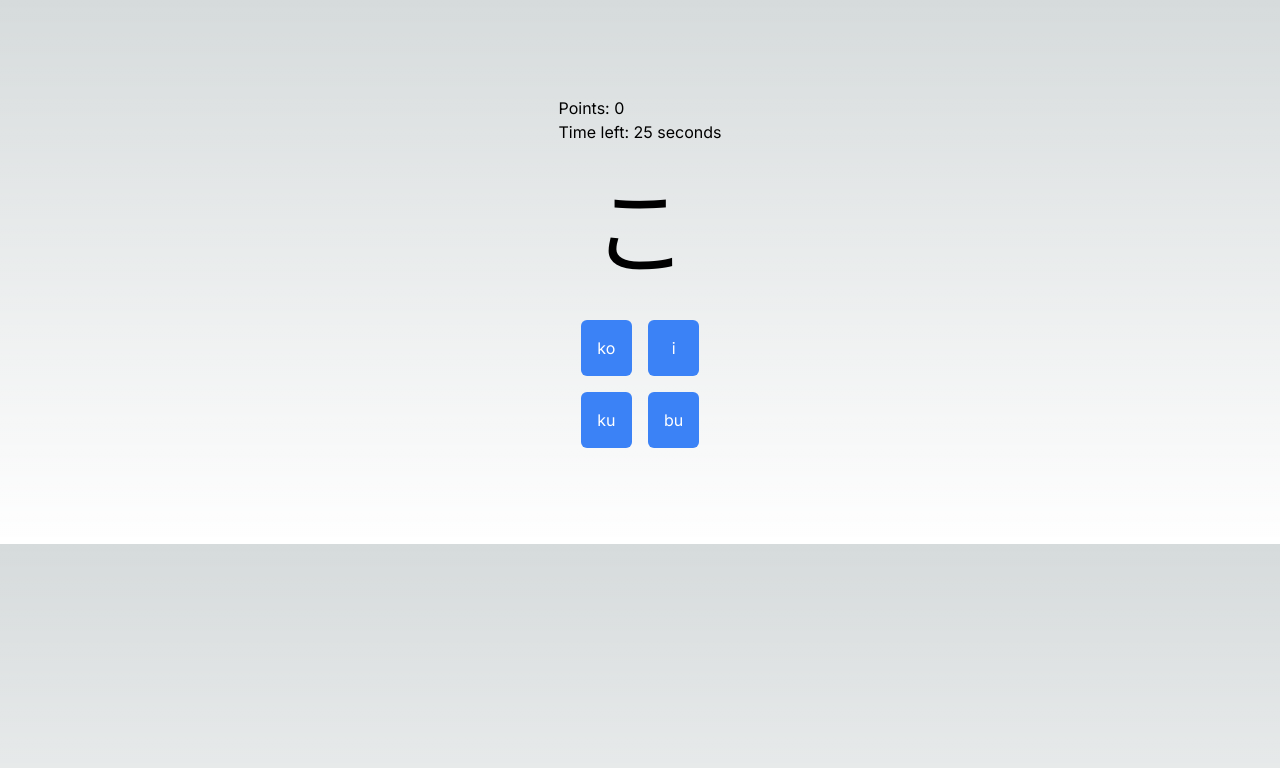
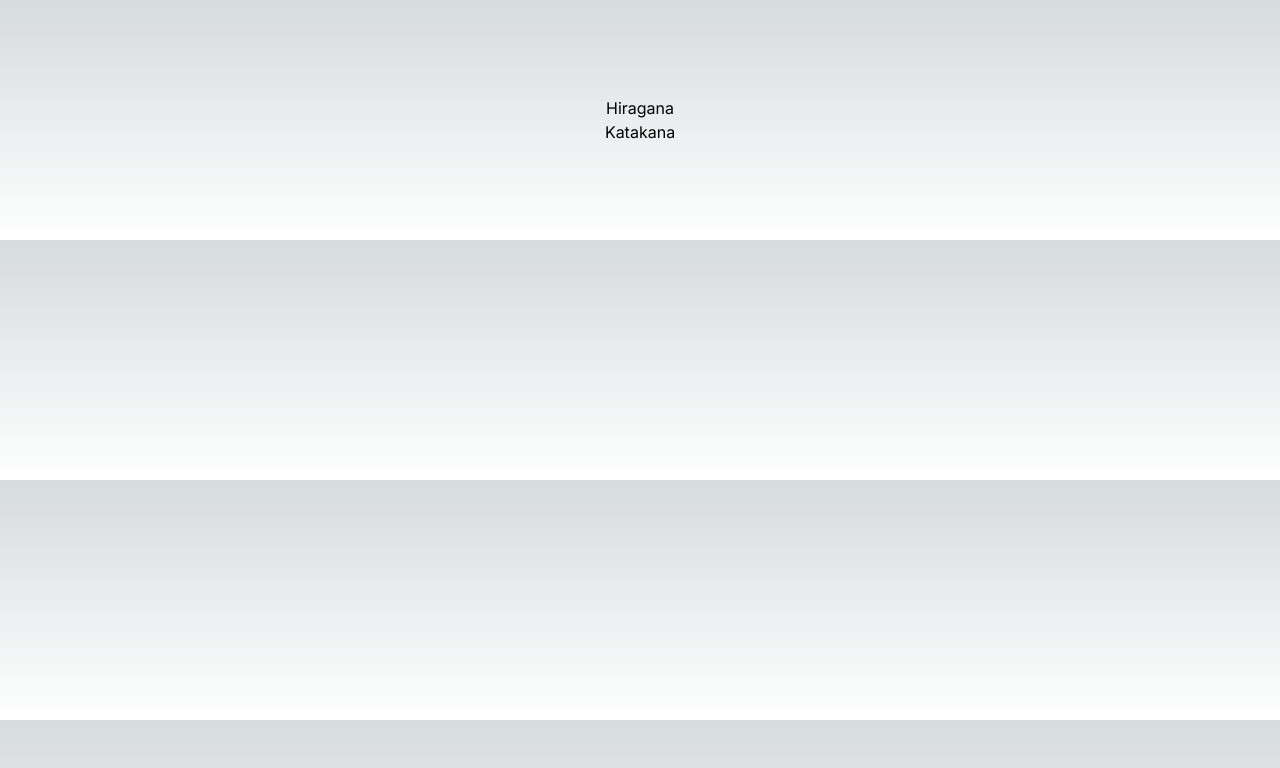
Before and after one commit to saldyy/japanese-alphabet-multiple-question, a Next.js app: page / in a window 1280 px wide. Shown: the top 768 px of the page. Built offline with nearby package versions, Linux system fonts and the light colour scheme.

Commit message:
feat: adding katakana

```diff
--- a/src/app/alphabet.ts
+++ b/src/app/alphabet.ts
@@ -75,5 +75,112 @@ const Alphabet: Partial<Record<CharacterType, Record<string, string>>> =
       ぺ: "pe",
       ぽ: "po",
     },
+    katakana: {
+      'ア': 'a',
+      'イ': 'i',
+      'ウ': 'u',
+      'エ': 'e',
+      'オ': 'o',
+      'カ': 'ka',
+      'キ': 'ki',
+      'ク': 'ku',
+      'ケ': 'ke',
+      'コ': 'ko',
+      'サ': 'sa',
+      'シ': 'shi',
+      'ス': 'su',
+      'セ': 'se',
+      'ソ': 'so',
+      'タ': 'ta',
+      'チ': 'chi',
+      'ツ': 'tsu',
+      'テ': 'te',
+      'ト': 'to',
+      'ナ': 'na',
+      'ニ': 'ni',
+      'ヌ': 'nu',
+      'ネ': 'ne',
+      'ノ': 'no',
+      'ハ': 'ha',
+      'ヒ': 'hi',
+      'フ': 'hu',
+      'ヘ': 'he',
+      'ホ': 'ho',
+      'マ': 'ma',
+      'ミ': 'mi',
+      'ム': 'mu',
+      'メ': 'me',
+      'モ': 'mo',
+      'ヤ': 'ya',
+      'ユ': 'yu',
+      'ヨ': 'yo',
+      'ラ': 'ra',
+      'リ': 'ri',
+      'ル': 'ru',
+      'レ': 're',
+      'ロ': 'ro',
+      'ワ': 'wa',
+      'ヲ': 'wo',
+      'ン': 'n',
+      'ガ': 'ga',
+      'ギ': 'gi',
+      'グ': 'gu',
+      'ゲ': 'ge',
+      'ゴ': 'go',
+      'ザ': 'za',
+      'ジ': 'ji',
+      'ズ': 'zu',
+      'ゼ': 'ze',
+      'ゾ': 'zo',
+      'ダ': 'da',
+      'ヂ': 'ji',
+      'ヅ': 'zu',
+      'デ': 'de',
+      'ド': 'do',
+      'バ': 'ba',
+      'ビ': 'bi',
+      'ブ': 'bu',
+      'ベ': 'be',
+      'ボ': 'bo',
+      'パ': 'pa',
+      'ピ': 'pi',
+      'プ': 'pu',
+      'ペ': 'pe',
+      'ポ': 'po',
+      'ッ': 'n',
+      'キャ': 'kya',
+      'キュ': 'kyu',
+      'キョ': 'kyo',
+      'シャ': 'sha',
+      'シュ': 'shu',
+      'ショ': 'sho',
+      'チャ': 'cha',
+      'チュ': 'chu',
+      'チョ': 'cho',
+      'ニャ': 'nya',
+      'ニュ': 'nyu',
+      'ニョ': 'nyo',
+      'ヒャ': 'hya',
+      'ヒュ': 'hyu',
+      'ヒョ': 'hyo',
+      'ミャ': 'mya',
+      'ミュ': 'myu',
+      'ミョ': 'myo',
+      'リャ': 'rya',
+      'リュ': 'ryu',
+      'リョ': 'ryo',
+      'ギャ': 'gya',
+      'ギュ': 'gyu',
+      'ギョ': 'gyo',
+      'ジャ': 'ja',
+      'ジュ': 'ju',
+      'ジョ': 'jo',
+      'ビャ': 'bya',
+      'ビュ': 'byu',
+      'ビョ': 'byo',
+      'ピャ': 'pya',
+      'ピュ': 'pyu',
+      'ピョ': 'pyo'
+    }
   });
 export default Alphabet;
--- a/src/app/page.tsx
+++ b/src/app/page.tsx
@@ -1,6 +1,6 @@
 "use client";
 
-import { getQuestionsSet } from "@/app/utils";
+import { AlphabetType, getQuestionsSet } from "@/app/utils";
 import Counter from "@/components/Counter";
 import Question from "@/components/Question";
 import TestResult from "@/components/TestResult";
@@ -9,7 +9,9 @@ import { useEffect, useState } from "react";
 
 const DEFAULT_TIME_LIMIT = 30; // seconds
 
-export default function Home() {
+function Game(props: { kana: AlphabetType }) {
+  const { kana } = props;
+
   const [count, setCount] = useState(DEFAULT_TIME_LIMIT);
   const [questions, setQuestions] = useState<QuestionType[]>([]);
   const [answer, setAnswer] = useState<string | undefined>();
@@ -38,7 +40,7 @@ export default function Home() {
   }, [isRunning]);
 
   const init = () => {
-    setQuestions(getQuestionsSet(10, "hiragana"));
+    setQuestions(getQuestionsSet(10, kana));
     setQuestionIndex(0);
     setCount(DEFAULT_TIME_LIMIT);
     setAnswer(undefined);
@@ -75,7 +77,7 @@ export default function Home() {
   }
 
   return (
-    <main className="flex max-h-screen flex-col items-center justify-between p-24">
+    <div className="flex mt-20 flex-col items-center justify-between">
       <div>
         <h2>Points: {points}</h2>
         <Counter time={count} />
@@ -95,6 +97,33 @@ export default function Home() {
           </div>
         )}
       </div>
+    </div>
+  );
+}
+
+export default function Home() {
+  const [kana, setKana] = useState<AlphabetType | null>();
+
+  if (kana) {
+    return <Game kana={kana} />
+  }
+
+  const renderContent = () => {
+    if (kana) {
+      return <Game kana={kana} />
+    }
+
+    return (
+      <div className="flex flex-col">
+        <button onMouseDown={() => setKana('hiragana')}>Hiragana</button>
+        <button onMouseDown={() => setKana('katakana')}>Katakana</button>
+      </div>
+    )
+  }
+
+  return (
+    <main className="flex max-h-screen flex-col items-center justify-between p-24">
+      {renderContent()}
     </main>
   );
 }
--- a/src/app/utils.ts
+++ b/src/app/utils.ts
@@ -1,7 +1,7 @@
 import { Question } from "@/types";
 import Alphabet from "./alphabet";
 
-type AlphabetType = "hiragana" | "katakana" | "kanji";
+export type AlphabetType = "hiragana" | "katakana" | "kanji";
 
 export const getQuestionsSet = (len: number, alphabetType: AlphabetType = "hiragana"): Question[] => {
   const result: Question[] = [];
```
